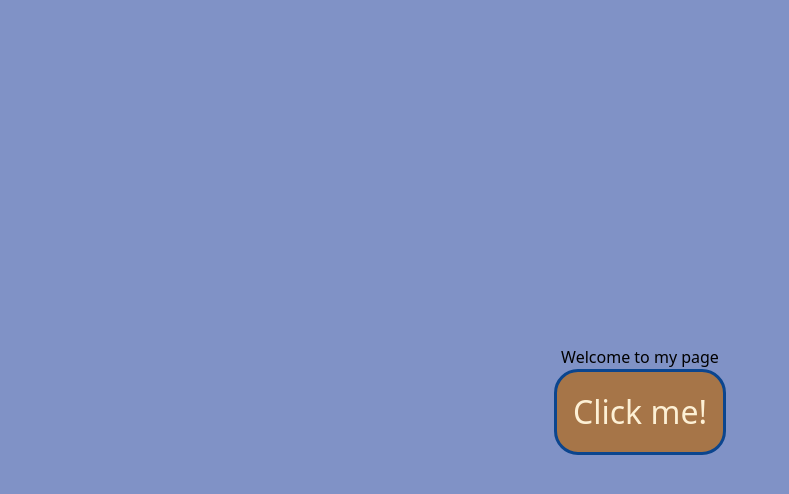
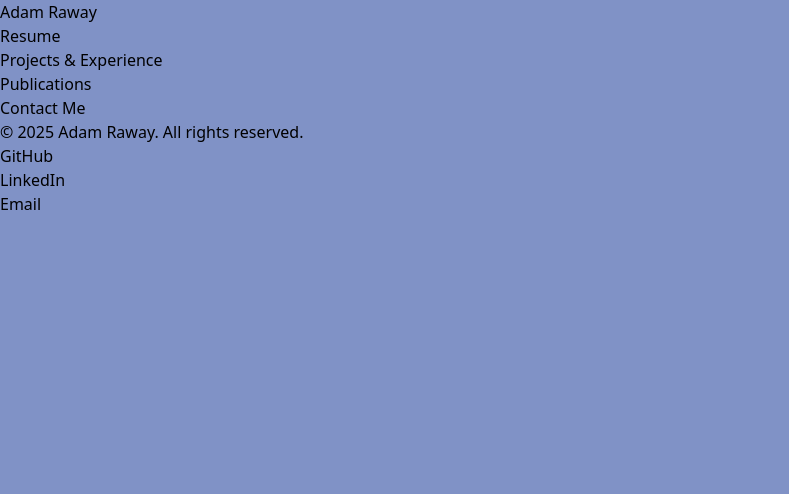
Before and after one commit to Adam-Raway/adam-raway-portfolio, a Next.js app: page / in a window 1280 px wide. Shown: the top 494 px of the page, without its empty margins (0-789 px from the left). Built offline with nearby package versions, Linux system fonts and the light colour scheme.

Commit message:
Completed homepage HTML skeleton.

```diff
--- a/src/app/page.tsx
+++ b/src/app/page.tsx
@@ -2,15 +2,72 @@ import Image from "next/image";
 import Button from "./components/Button"
 
 export default function Home() {
-  function handleClick(){
-    console.log("Rickrolled lol gottem.");
-  }
+  return (
+    <>
+      {/*
+        This header will be common to all pages. It will be horizontally flexed. My name as h1
+        will be on the left side, then a thin line/separator, then all the nav buttons will be
+        aligned to the right side.
+      */}
+      <header>
+        <h1>
+          Adam Raway
+        </h1>
 
-  return (
-    <div className="wrapper">
-      <h1>Welcome to my page</h1>
+        <nav>
+          {/*
+            The pages of my site will include my resume page, projects & experience page,
+            publications page, contact me page. Any other ideas?
+          */}
+          <menu>
+            <li> <a href="https://www.youtube.com/watch?v=dQw4w9WgXcQ">Resume</a> </li>
+            <li> <a href="https://www.youtube.com/watch?v=dQw4w9WgXcQ">Projects & Experience</a> </li>
+            <li> <a href="https://www.youtube.com/watch?v=dQw4w9WgXcQ">Publications</a> </li>
+            <li> <a href="https://www.youtube.com/watch?v=dQw4w9WgXcQ">Contact Me</a> </li>
+          </menu>
+        </nav>
+      </header>
 
-      <Button></Button>
-    </div>
+      {/*
+        This main section will store my homepage, including some text & images introducing
+        me, recommendations of which pages to visit, my hobbies / outside of work.
+      */}
+      <main>
+        {/*
+          About Me
+        */}
+        <section>
+
+        </section>
+
+        {/*
+          Outside of Work
+        */}
+        <section>
+
+        </section>
+
+        {/*
+          Recommended Pages
+        */}
+        <section>
+
+        </section>
+      </main>
+
+      {/*
+        This footer will be common to all pages. Has copyright and basic ways to contact me.
+      */}
+      <footer>
+        <p>© 2025 Adam Raway. All rights reserved.</p>
+        <nav>
+          <menu>
+            <li><a href="https://github.com/Adam-Raway" target="_blank" rel="noopener noreferrer">GitHub</a></li>
+            <li><a href="https://linkedin.com/in/adam-raway" target="_blank" rel="noopener noreferrer">LinkedIn</a></li>
+            <li><a href="mailto:adamraway@gmail.com">Email</a></li>
+          </menu>
+        </nav>
+      </footer>
+    </>
   );
 }
```
